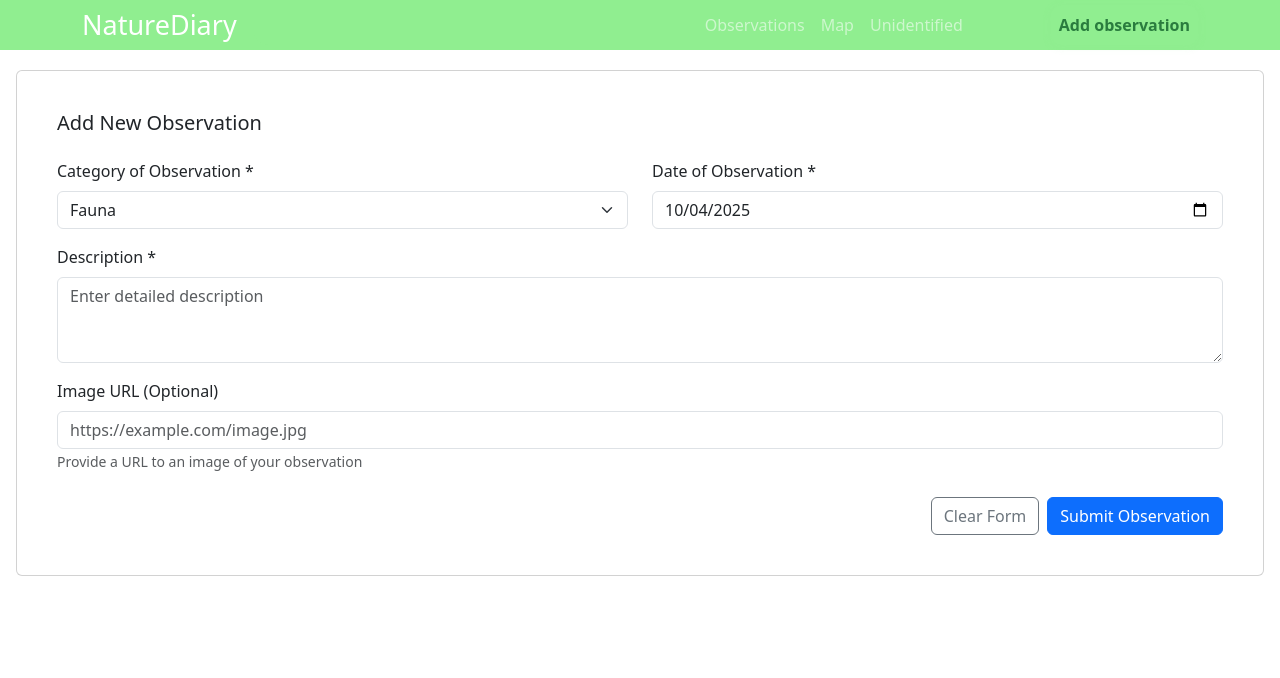
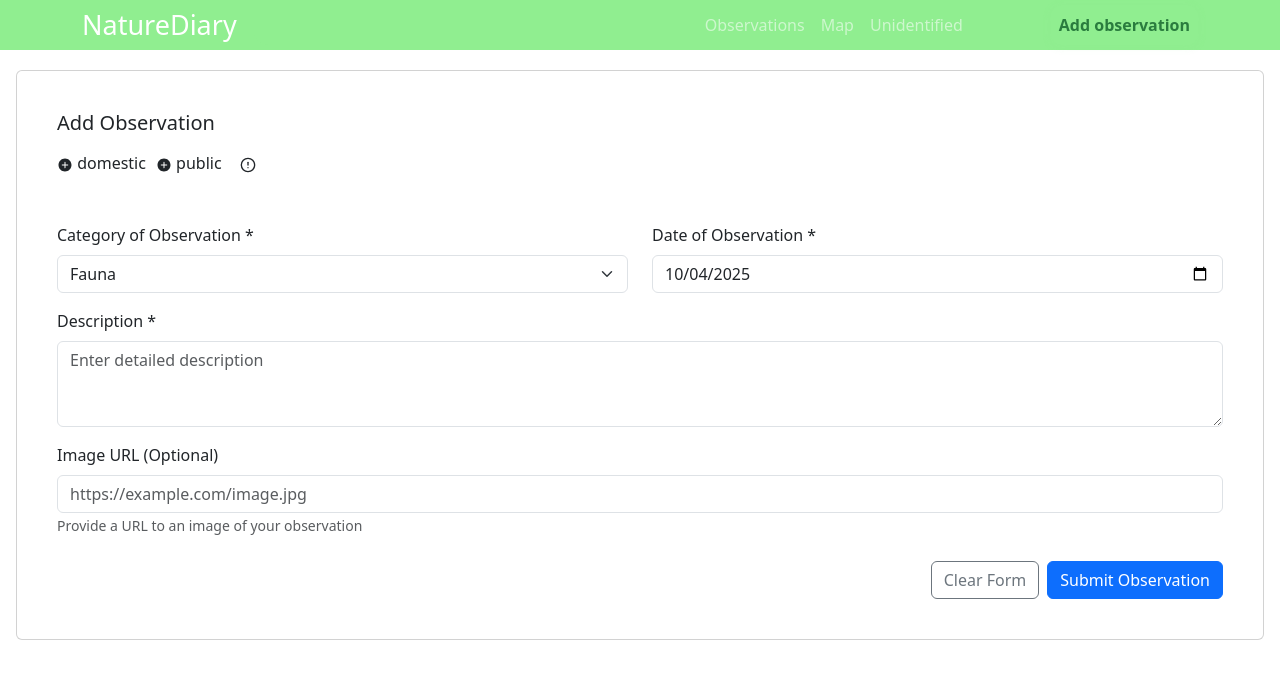
Before and after one commit to markreni/nature-diary-frontend, a React (Vite) app: page /add in a window 1280 px wide. Shown: the top 678 px of the page. Built offline with nearby package versions, Linux system fonts and the light colour scheme; a web font is replaced by a local one.

Commit message:
style: added icons to the addition form

```diff
--- a/package.json
+++ b/package.json
@@ -15,6 +15,7 @@
     "react": "^19.1.1",
     "react-bootstrap": "^2.10.10",
     "react-dom": "^19.1.1",
+    "react-icons": "^5.5.0",
     "react-router-bootstrap": "^0.26.3",
     "react-router-dom": "^7.9.3"
   },
--- a/src/components/NavBar.tsx
+++ b/src/components/NavBar.tsx
@@ -4,7 +4,7 @@ import '../assets/styles/global.css'
 
 const NavBar = () => {
     return(
-        <Navbar data-bs-theme="dark"fixed="top" className="light-green-navbar" expand="lg">
+        <Navbar data-bs-theme="dark" fixed="top" className="light-green-navbar" expand="lg">
             <Container>
               <Navbar.Brand className="nav-bar-logo">
                 <LinkContainer to="/">
--- a/src/pages/AdditionForm.tsx
+++ b/src/pages/AdditionForm.tsx
@@ -4,12 +4,15 @@ import type { ObservationType, DiscoveryType} from '../types/types';
 import { useNavigate } from 'react-router-dom';
 import {useQuestionValues, type QuestionState} from '../FormContext.tsx'
 import helperFunctions from '../utils/helperFunctions.ts'
+import { IoIosAddCircle } from "react-icons/io";
+import { FiAlertCircle } from "react-icons/fi";
 
 interface AdditionFormProps {
   addObservation: (content: ObservationType) => Promise<void>;
 }
 
 const AdditionForm: React.FC<AdditionFormProps> = ({ addObservation }) => {
+  // this is in itial state, but will be updated when user fills the form
   const [observation, setObservation] = useState<ObservationType>({
     id: 0, // should be generated by backend
     scientific_name: '',
@@ -79,7 +82,12 @@ const AdditionForm: React.FC<AdditionFormProps> = ({ addObservation }) => {
   return (
     <Card className="p-4">
       <Card.Body>
-        <Card.Title className="mb-4">Add New Observation</Card.Title>
+        <Card.Title className="mb-3">Add Observation</Card.Title>
+        <Row className="mb-5 g-1">
+          {questionAnswers.domestic ? <Col xs="auto" className="pe-2"> <IoIosAddCircle /> domestic </Col> : <Col xs="auto" className="pe-2"> <IoIosAddCircle /> wildlife </Col>}
+          {questionAnswers.public ? <Col xs="auto" className="pe-3"> <IoIosAddCircle /> public </Col> : <Col xs="auto" className="pe-3"> <IoIosAddCircle /> private </Col>}
+          {questionAnswers.identification ? <Col xs="auto" className="pe-2"> <FiAlertCircle /> </Col> : <Col xs="auto" className="pe-2">  </Col>}
+        </Row>
         <Form noValidate validated={validated} onSubmit={handleSubmit}>
           <Row>
             <Col md={6}>
--- a/src/pages/QuestionForm.tsx
+++ b/src/pages/QuestionForm.tsx
@@ -37,7 +37,7 @@ const QuestionForm = () => {
 
   return (
     <div>
-      <h2>Add observation</h2>
+      <h2 className="mb-4">Add observation</h2>
       <Form onSubmit={onSubmit}>
         {questions.map((question, index) => (
           <Form.Group as={Row} className="mb-4" key={index}>
@@ -70,7 +70,7 @@ const QuestionForm = () => {
             </Col>
           </Form.Group>
         ))}
-        <Button type="submit">Submit</Button>
+        <Button className="mt-4" type="submit">Submit</Button>
       </Form>
     </div>
   );
```
Also changed, not shown: 1 other file (tests, documents, lock files or other folders).
